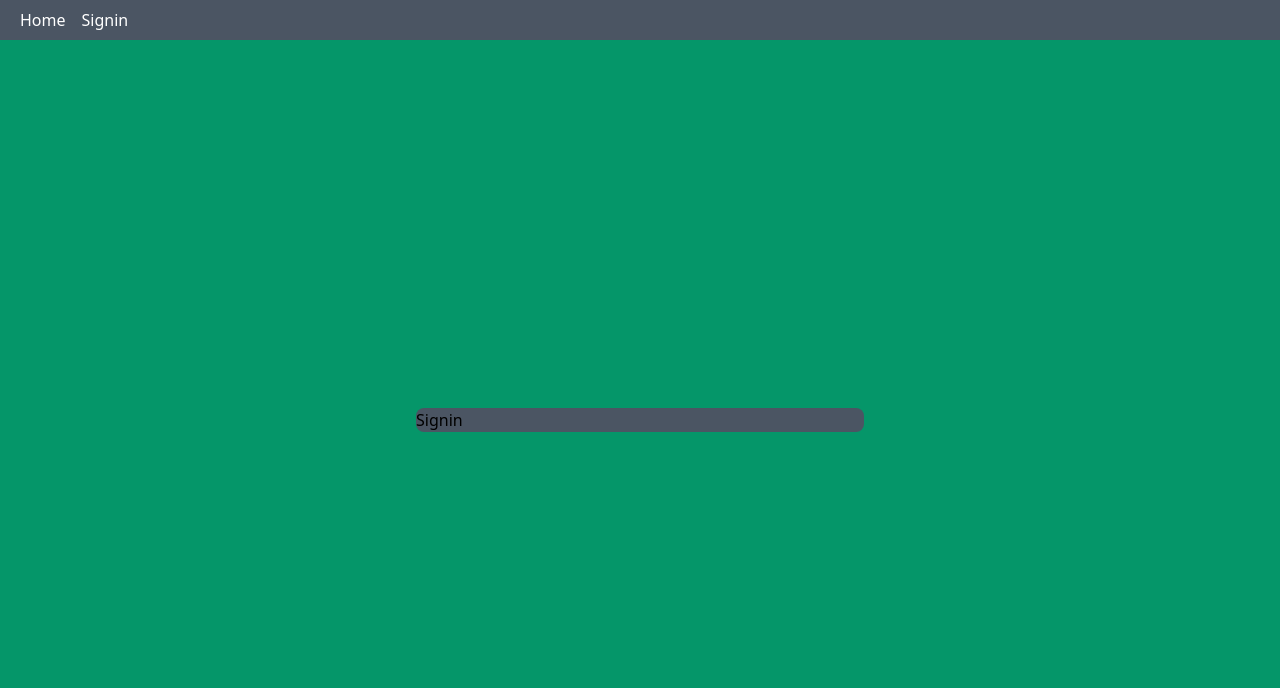
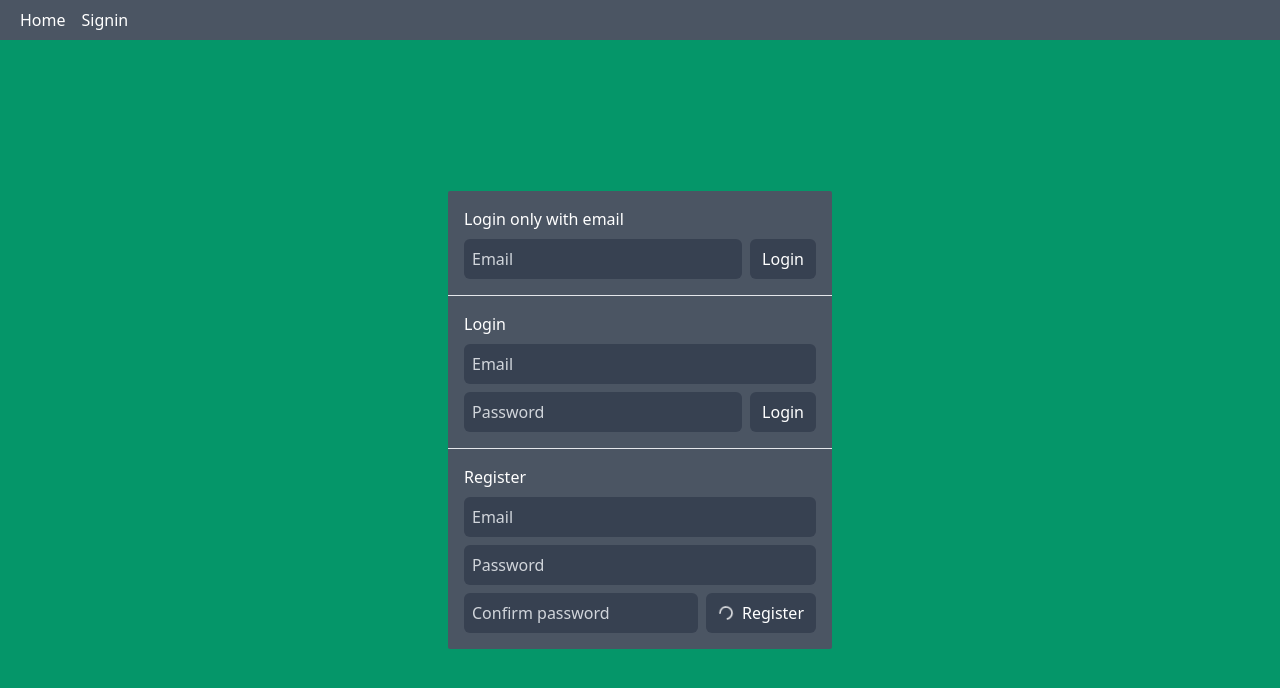
Before and after one commit to PawelPyc154/Kanban-V2, a React (Create React App) app in the folder frontend/: page /home in a window 1280 px wide. Shown: the top 688 px of the page. Built offline with nearby package versions, Linux system fonts and the light colour scheme.

Commit message:
add style form login

```diff
--- a/frontend/package.json
+++ b/frontend/package.json
@@ -14,6 +14,8 @@
     "@types/react-router-dom": "^5.1.7",
     "react": "^17.0.1",
     "react-dom": "^17.0.1",
+    "react-hook-form": "^6.15.4",
+    "react-icons": "^4.2.0",
     "react-router-dom": "^5.2.0",
     "react-scripts": "4.0.3",
     "typescript": "^4.2.3",
--- /dev/null
+++ b/frontend/src/components/Loader.tsx
@@ -0,0 +1,10 @@
+import React from 'react';
+import { BiLoaderAlt } from 'react-icons/bi';
+
+export interface LoaderProps {
+  className: string;
+}
+
+const Loader: React.FC<LoaderProps> = ({ className }) => <BiLoaderAlt className={`animate-spin  ${className}`} />;
+
+export default Loader;
--- /dev/null
+++ b/frontend/src/components/formFields/Button.tsx
@@ -0,0 +1,22 @@
+import React from 'react';
+import Loader from '../Loader';
+
+// export interface ButtonProps {
+//   className?: string;
+// }
+type ButtonProps = React.DetailedHTMLProps<React.ButtonHTMLAttributes<HTMLButtonElement>, HTMLButtonElement> & {
+  isLoading?: boolean;
+};
+
+const Button: React.FC<ButtonProps> = ({ children, className, type = 'button', isLoading, ...props }) => (
+  <button
+    type={type}
+    {...props}
+    className={`bg-gray-700 h-10 px-3 space-x-2 text-white flex items-center relative rounded-md ${className}`}
+  >
+    {isLoading && <Loader className="" />}
+    <div>{children}</div>
+  </button>
+);
+
+export default Button;
--- /dev/null
+++ b/frontend/src/components/formFields/Input.tsx
@@ -0,0 +1,27 @@
+import React from 'react';
+
+type InputProps = React.DetailedHTMLProps<React.InputHTMLAttributes<HTMLInputElement>, HTMLInputElement>;
+
+const Input = React.forwardRef<HTMLInputElement, InputProps>((props, ref) => (
+  <input {...props} ref={ref} className="w-full  h-10 rounded-md bg-gray-700 p-2 text-white placeholder-gray-300" />
+));
+
+export default Input;
+
+// const InputStyled = styled.input`
+//   font-size: ${({ theme }) => theme.font.size3};
+//   height: ${({ theme }) => theme.size.size8};
+//   background-color: ${({ theme }) => theme.colors.borderPrimary};
+//   border: none;
+//   color: inherit;
+//   border-radius: ${({ theme }) => theme.size.size1};
+//   padding: 0 ${({ theme }) => theme.size.size2};
+//   flex-grow: 4;
+//   min-width: 0;
+//   ${({ theme }) => theme.media.desktop} {
+//     height: ${({ theme }) => theme.size.size10};
+//   }
+//   &::placeholder {
+//     color: inherit;
+//   }
+// `;
--- a/frontend/src/pages/index.tsx
+++ b/frontend/src/pages/index.tsx
@@ -1,6 +1,6 @@
 import React from 'react';
 import { Route, Switch } from 'react-router-dom';
-import Signin from './signin/Signin';
+import Signin from './signin';
 
 export interface PagesProps {}
 
--- /dev/null
+++ b/frontend/src/pages/signin/LoginEmailForm.tsx
@@ -0,0 +1,17 @@
+import React from 'react';
+import Button from '../../components/formFields/Button';
+import Input from '../../components/formFields/Input';
+
+export interface LoginEmailFormProps {}
+
+const LoginEmailForm: React.FC<LoginEmailFormProps> = () => (
+  <form action="" className="flex flex-col space-y-2 p-4">
+    <h1 className="text-white">Login only with email</h1>
+    <div className="flex space-x-2">
+      <Input placeholder="Email" className="flex-grow" />
+      <Button className="self-end">Login</Button>
+    </div>
+  </form>
+);
+
+export default LoginEmailForm;
--- /dev/null
+++ b/frontend/src/pages/signin/LoginForm.tsx
@@ -0,0 +1,18 @@
+import React from 'react';
+import Button from '../../components/formFields/Button';
+import Input from '../../components/formFields/Input';
+
+export interface LoginFormProps {}
+
+const LoginForm: React.FC<LoginFormProps> = () => (
+  <form action="" className="flex flex-col space-y-2 p-4">
+    <h1 className="text-white">Login</h1>
+    <Input placeholder="Email" />
+    <div className="flex space-x-2">
+      <Input placeholder="Password" />
+      <Button className="self-end">Login</Button>
+    </div>
+  </form>
+);
+
+export default LoginForm;
--- /dev/null
+++ b/frontend/src/pages/signin/RegisterForm.tsx
@@ -0,0 +1,21 @@
+import React from 'react';
+import Button from '../../components/formFields/Button';
+import Input from '../../components/formFields/Input';
+
+export interface RegisterFormProps {}
+
+const RegisterForm: React.FC<RegisterFormProps> = () => (
+  <form action="" className="flex flex-col space-y-2 p-4">
+    <h1 className="text-white">Register</h1>
+    <Input placeholder="Email" />
+    <Input placeholder="Password" />
+    <div className="flex space-x-2">
+      <Input placeholder="Confirm password" />
+      <Button className="self-end" isLoading>
+        Register
+      </Button>
+    </div>
+  </form>
+);
+
+export default RegisterForm;
--- a/frontend/src/pages/signin/Signin.tsx
+++ /dev/null
@@ -1,11 +0,0 @@
-import React from 'react';
-
-export interface SigninProps {}
-
-const Signin: React.FC<SigninProps> = () => (
-  <main className="height-page bg-green-600 flex items-center">
-    <div className="max-w-md mx-auto w-full bg-gray-600 rounded-lg">Signin</div>
-  </main>
-);
-
-export default Signin;
--- /dev/null
+++ b/frontend/src/pages/signin/index.tsx
@@ -0,0 +1,18 @@
+import React from 'react';
+import LoginEmailForm from './LoginEmailForm';
+import LoginForm from './LoginForm';
+import RegisterForm from './RegisterForm';
+
+export interface SigninProps {}
+
+const Signin: React.FC<SigninProps> = () => (
+  <main className="height-page bg-green-600 flex items-center">
+    <div className="max-w-sm mx-auto w-full bg-gray-600 rounded-sm flex flex-col divide-y">
+      <LoginEmailForm />
+      <LoginForm />
+      <RegisterForm />
+    </div>
+  </main>
+);
+
+export default Signin;
```
Also changed, not shown: frontend/.eslintrc.json, 1 other file (tests, documents, lock files or other folders).
